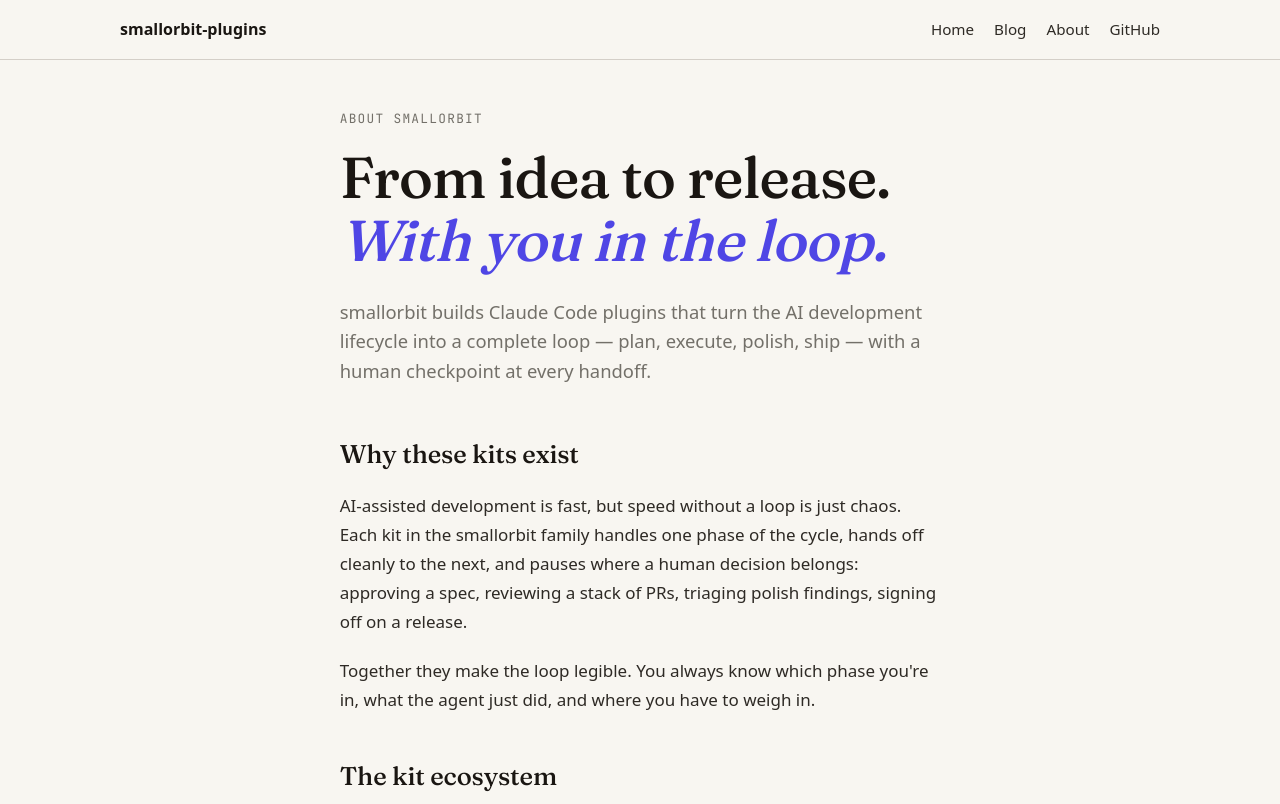
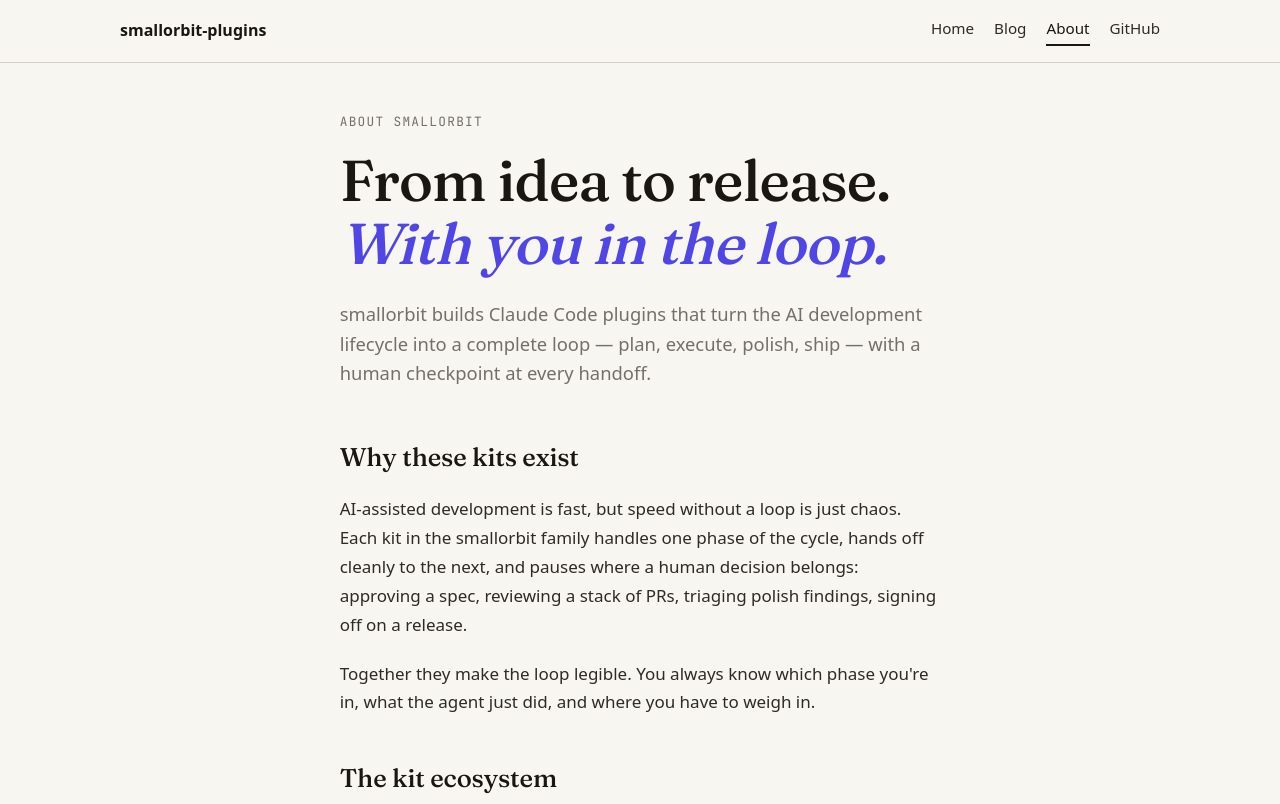
Before and after one commit to smallorbit/smallorbit-plugins, an Astro site in the folder site/: page /smallorbit-plugins/about in a window 1280 px wide. Shown: the top 804 px of the page. Built offline with nearby package versions, Linux system fonts and the light colour scheme; Astro itself is replaced by a stand-in of ours; a web font is replaced by a local one.

Commit message:
refactor(site): extract TopNav component and hide on landing route

```diff
--- /dev/null
+++ b/site/src/components/nav/TopNav.astro
@@ -0,0 +1,89 @@
+---
+interface Props {
+  active?: 'blog' | 'kits' | 'about';
+}
+
+const { active } = Astro.props;
+
+const baseHref = import.meta.env.BASE_URL.endsWith('/')
+  ? import.meta.env.BASE_URL
+  : `${import.meta.env.BASE_URL}/`;
+
+const githubRepoUrl = 'https://github.com/smallorbit/smallorbit-plugins';
+---
+
+<header class="site-header">
+  <div class="site-header__inner">
+    <a class="site-header__wordmark" href={baseHref}>smallorbit-plugins</a>
+    <nav class="site-header__nav" aria-label="Primary">
+      <a href={baseHref}>Home</a>
+      <a
+        href={`${baseHref}blog/`}
+        class:list={[{ 'is-active': active === 'blog' }]}
+        aria-current={active === 'blog' ? 'page' : undefined}
+      >
+        Blog
+      </a>
+      <a
+        href={`${baseHref}about/`}
+        class:list={[{ 'is-active': active === 'about' }]}
+        aria-current={active === 'about' ? 'page' : undefined}
+      >
+        About
+      </a>
+      <a href={githubRepoUrl} rel="noopener noreferrer">GitHub</a>
+    </nav>
+  </div>
+</header>
+
+<style>
+  .site-header {
+    border-bottom: 1px solid var(--border);
+    background: var(--bg-page);
+  }
+
+  .site-header__inner {
+    max-width: 1080px;
+    margin: 0 auto;
+    padding: 1rem 1.25rem;
+    display: flex;
+    align-items: center;
+    justify-content: space-between;
+    gap: 1.5rem;
+  }
+
+  .site-header__wordmark {
+    font-family: var(--sans);
+    font-weight: 600;
+    font-size: 1rem;
+    color: var(--text-strong);
+    text-decoration: none;
+  }
+
+  .site-header__wordmark:hover {
+    color: var(--text-strong);
+  }
+
+  .site-header__nav {
+    display: flex;
+    gap: 1.25rem;
+    align-items: center;
+    font-size: 0.95rem;
+  }
+
+  .site-header__nav a {
+    color: var(--text);
+    text-decoration: none;
+    padding-bottom: 2px;
+    border-bottom: 2px solid transparent;
+  }
+
+  .site-header__nav a:hover {
+    color: var(--text-strong);
+  }
+
+  .site-header__nav a.is-active {
+    color: var(--text-strong);
+    border-bottom-color: var(--text-strong);
+  }
+</style>
--- a/site/src/layouts/BaseLayout.astro
+++ b/site/src/layouts/BaseLayout.astro
@@ -1,9 +1,13 @@
 ---
+import TopNav from '../components/nav/TopNav.astro';
+
 interface Props {
   title?: string;
   description?: string;
   ogImage?: string;
   ogType?: 'website' | 'article';
+  showTopNav?: boolean;
+  active?: 'blog' | 'kits' | 'about';
 }
 
 const {
@@ -11,6 +15,8 @@
   description = 'Plan, execute, and ship — Claude Code plugin essays and kit deep-dives from smallorbit.',
   ogImage,
   ogType = 'website',
+  showTopNav = true,
+  active,
 } = Astro.props;
 
 const siteOrigin = Astro.site?.toString().replace(/\/$/, '') ?? 'https://smallorbit.github.io';
@@ -165,49 +171,6 @@
         }
       }
 
-      .site-header {
-        border-bottom: 1px solid var(--border);
-        background: var(--bg-page);
-      }
-
-      .site-header__inner {
-        max-width: 1080px;
-        margin: 0 auto;
-        padding: 1rem 1.25rem;
-        display: flex;
-        align-items: center;
-        justify-content: space-between;
-        gap: 1.5rem;
-      }
-
-      .site-header__wordmark {
-        font-family: var(--sans);
-        font-weight: 600;
-        font-size: 1rem;
-        color: var(--text-strong);
-        text-decoration: none;
-      }
-
-      .site-header__wordmark:hover {
-        color: var(--text-strong);
-      }
-
-      .site-header__nav {
-        display: flex;
-        gap: 1.25rem;
-        align-items: center;
-        font-size: 0.95rem;
-      }
-
-      .site-header__nav a {
-        color: var(--text);
-        text-decoration: none;
-      }
-
-      .site-header__nav a:hover {
-        color: var(--text-strong);
-      }
-
       main {
         flex: 1 0 auto;
         width: 100%;
@@ -251,17 +214,7 @@
     <slot name="head" />
   </head>
   <body>
-    <header class="site-header">
-      <div class="site-header__inner">
-        <a class="site-header__wordmark" href={baseHref}>smallorbit-plugins</a>
-        <nav class="site-header__nav" aria-label="Primary">
-          <a href={baseHref}>Home</a>
-          <a href={`${baseHref}blog/`}>Blog</a>
-          <a href={`${baseHref}about/`}>About</a>
-          <a href={githubRepoUrl} rel="noopener noreferrer">GitHub</a>
-        </nav>
-      </div>
-    </header>
+    {showTopNav && <TopNav active={active} />}
 
     <main>
       <slot />
--- a/site/src/layouts/PostLayout.astro
+++ b/site/src/layouts/PostLayout.astro
@@ -25,7 +25,7 @@
 const resolvedOgImage = ogImage ?? generatedOgImage;
 ---
 
-<BaseLayout title={title} description={description} ogImage={resolvedOgImage} ogType="article">
+<BaseLayout title={title} description={description} ogImage={resolvedOgImage} ogType="article" active="blog">
   <article class="post" style={`--post-accent: ${accentVar};`}>
     <header class="post__header">
       {kit && <p class="post__kit">{kit}</p>}
--- a/site/src/pages/about.astro
+++ b/site/src/pages/about.astro
@@ -9,6 +9,7 @@
 <BaseLayout
   title="About · smallorbit-plugins"
   description="smallorbit builds Claude Code plugins that turn the AI development lifecycle — plan, execute, polish, ship — into a complete loop with a human in every handoff."
+  active="about"
 >
   <article class="about">
     <header class="about__header">
--- a/site/src/pages/blog/index.astro
+++ b/site/src/pages/blog/index.astro
@@ -31,6 +31,7 @@
 <BaseLayout
   title="Blog · smallorbit-plugins"
   description="Essays and kit deep-dives on planning, parallel execution, and shipping with Claude Code."
+  active="blog"
 >
   <section class="blog-index">
     <header class="blog-index__header">
--- a/site/src/pages/index.astro
+++ b/site/src/pages/index.astro
@@ -9,6 +9,7 @@
 <BaseLayout
   title="smallorbit-plugins · From idea to release. With you in the loop."
   description="Claude Code plugins for the end-to-end AI development lifecycle, keeping you in the loop at every handoff."
+  showTopNav={false}
 >
   <Hero />
   <LifecycleMap />
--- a/site/src/pages/kits/[...slug].astro
+++ b/site/src/pages/kits/[...slug].astro
@@ -53,6 +53,7 @@
 <BaseLayout
   title={`${kit.data.name} · smallorbit-plugins`}
   description={kit.data.oneLiner}
+  active="kits"
 >
   <article class="kit-page" style={`--kit-accent: ${accent};`}>
     <header class="kit-page__header">
```
